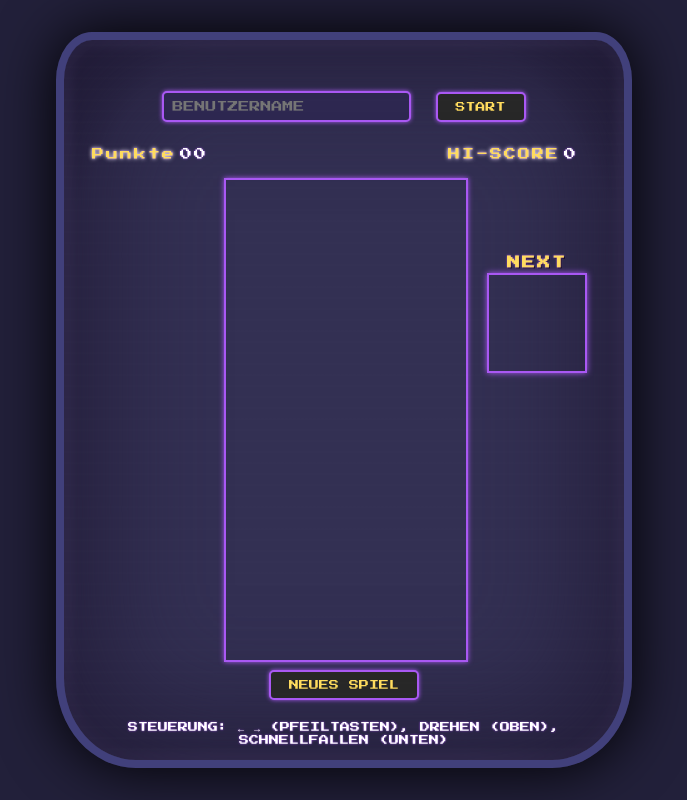
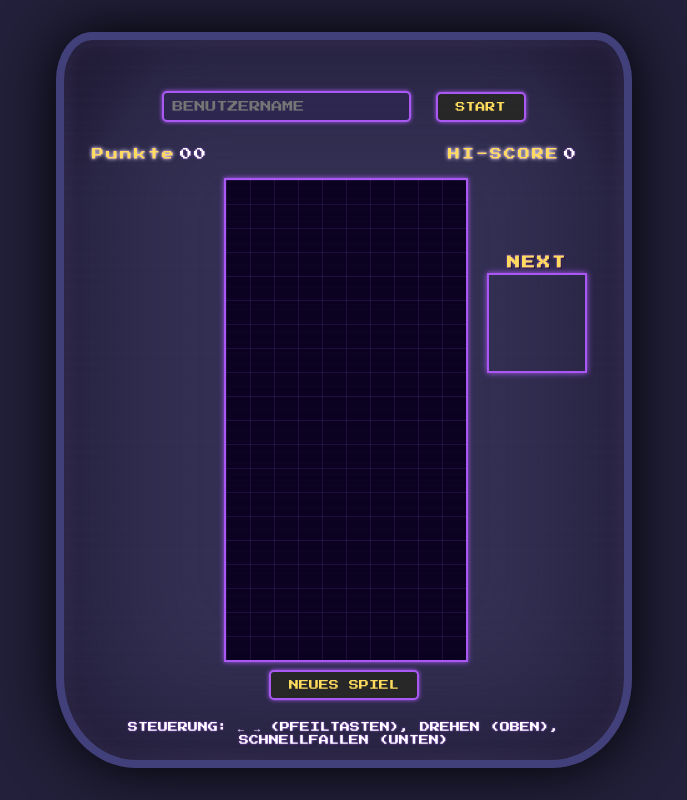
Before and after one commit to mattis999/tetris.mattis, a plain HTML site: page index.html in a window 1280 px wide. Shown: the whole page, without its empty margins (296-983 px from the left). Drawn offline with Linux system fonts and the light colour scheme.

Commit message:
Refactor index.html for Tetris game
Updated the Tetris game HTML structure and styles.

```diff
--- a/index.html
+++ b/index.html
@@ -73,11 +73,6 @@
       display: flex;
       flex-direction: column;
       align-items: center;
-      background-image:
-        linear-gradient(to right, #a958f320 1px, transparent 1px),
-        linear-gradient(to down, #a958f320 1px, transparent 1px);
-      background-size: 24px 24px;
-      background-position: 0 0;
     }
     /* Spielername Styling */
     #spieler {
@@ -113,7 +108,9 @@
       display: flex;
       align-items: center;
     }
+
     /* Spielfeld-Canvas */
+    /*
     #spielfeld {
       background: tranperent;
       margin: 0 auto 0 auto;
@@ -122,6 +119,23 @@
       border: 2px solid #a958f3;
       box-shadow: 0 0 5px #a958f3;
     }
+    */
+    #spielfeld {
+    background-color: #0b0222; /* dunkler Hintergrund */
+    margin: 0 auto;
+    display: block;
+    z-index: 2;
+    border: 2px solid #a958f3;
+    box-shadow: 0 0 5px #a958f3;
+
+    /* Rasterlinien (Grid) */
+    background-image:
+      linear-gradient(#a958f320 1px, transparent 1px),
+      linear-gradient(90deg, #a958f320 1px, transparent 1px);
+    background-size: 24px 24px; /* Größe jedes Tetris-Felds */
+    background-position: 0 0;
+
+}
     /* Nächster Stein Vorschau */
     #next-box {
       position: absolute;
```
